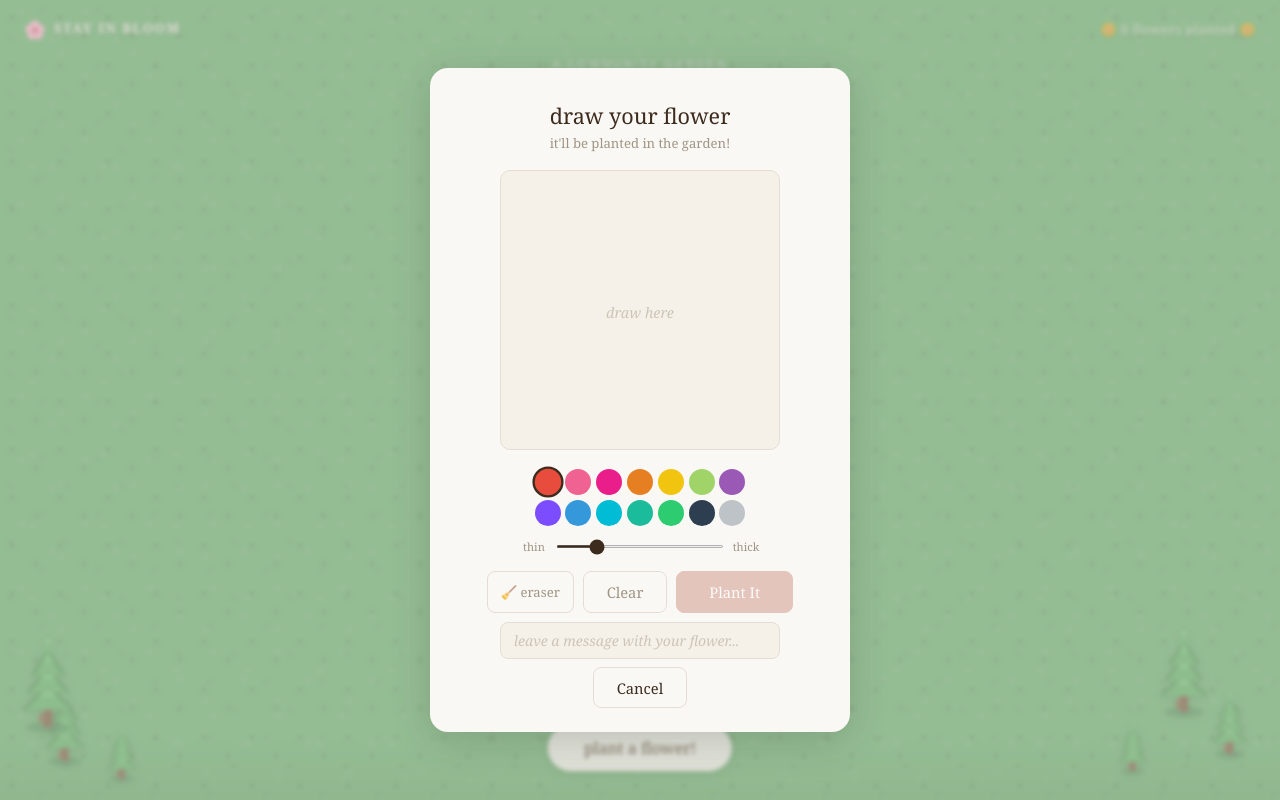
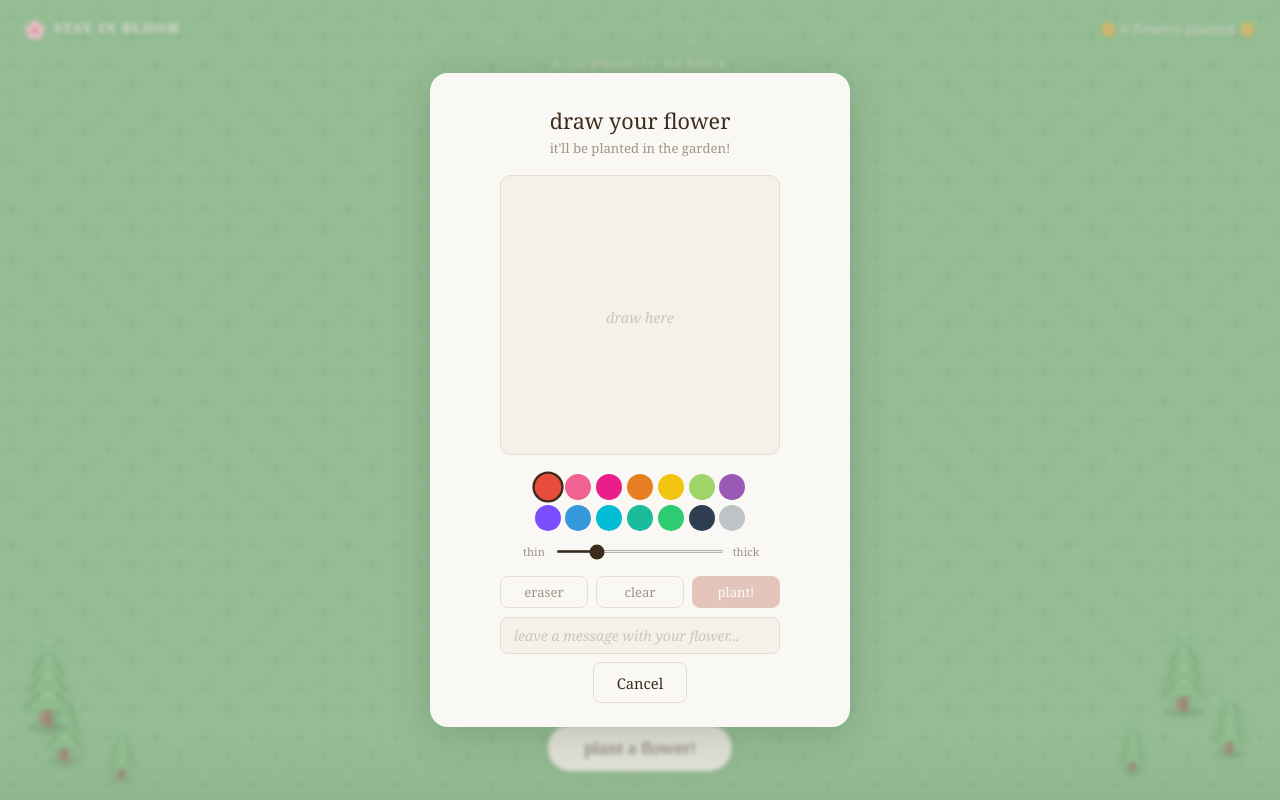
Before and after one commit to nothenrynguyen/stay-in-bloom, a React (Vite) app: page / in a window 1280 px wide. Both pictures are taken after a click on the button "plant a flower!". Built offline with nearby package versions, Linux system fonts and the light colour scheme; no server answers; the database is empty.

Commit message:
Resize action buttons to match input, lowercase labels

```diff
--- a/src/App.css
+++ b/src/App.css
@@ -379,8 +379,13 @@
 
 .canvas-actions {
   display: flex;
-  gap: 0.6rem;
+  gap: 0.5rem;
   margin-top: 0.2rem;
+  width: 100%;
+  max-width: 280px;
+}
+.canvas-actions .btn {
+  flex: 1;
 }
 
 .btn-eraser-active {
--- a/src/components/DrawingCanvas.jsx
+++ b/src/components/DrawingCanvas.jsx
@@ -196,17 +196,17 @@ export default function DrawingCanvas({ onSubmit, submitting }) {
           className={`btn btn-sm ${erasing ? 'btn-eraser-active' : 'btn-outline'}`}
           onClick={() => setErasing(!erasing)}
         >
-          {erasing ? '✏️ eraser on' : '🧹 eraser'}
+          {erasing ? 'eraser on' : 'eraser'}
         </button>
-        <button className="btn btn-outline" onClick={clearCanvas}>
-          Clear
+        <button className="btn btn-outline btn-sm" onClick={clearCanvas}>
+          clear
         </button>
         <button
-          className="btn btn-plant"
+          className="btn btn-plant btn-sm"
           onClick={handleSubmit}
           disabled={!hasDrawn || submitting}
         >
-          {submitting ? 'Planting...' : 'Plant It'}
+          {submitting ? 'planting...' : 'plant!'}
         </button>
       </div>
     </div>
```
